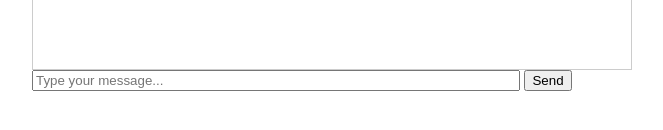
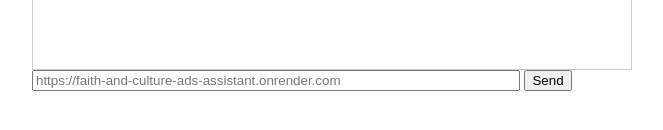
Before and after one commit to mohamedaminemouhssine-bit/Faith_and_Culture_Ads_Assistant, a website: page index.html in a window 1280 px wide. Shown: the part 440-570 px from the top of the page, without its empty margins (308-971 px from the left). Drawn offline with Linux system fonts and the light colour scheme.

Commit message:
Add files via upload

```diff
--- a/index.html
+++ b/index.html
@@ -13,7 +13,7 @@
 <body>
   <h2>Faith & Culture Ads Advisor</h2>
   <div id="chat"></div>
-  <input id="message" placeholder="Type your message..." style="width:80%">
+  <input id="message" placeholder="https://faith-and-culture-ads-assistant.onrender.com" style="width:80%">
   <button onclick="send()">Send</button>
 
   <script>
```
